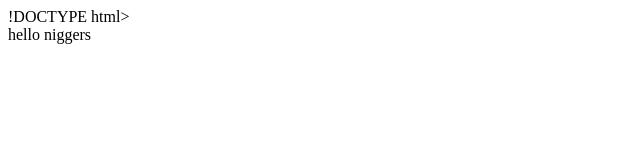
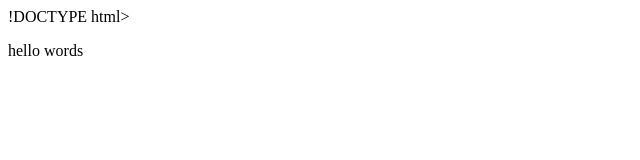
Before and after one commit to LittlePipip/1-Aula, a plain HTML site: page Index.html in a window 1280 px wide. Shown: the whole page, without its empty margins (0-640 px from the left). Drawn offline with Linux system fonts and the light colour scheme.

Commit message:
srtjurtyk

```diff
--- a/Index.html
+++ b/Index.html
@@ -6,7 +6,7 @@
 </head>
 
 <body>
-  <div>hello niggers</div>
+  <p>hello words</p>
 </body>
 
 </html>
```
